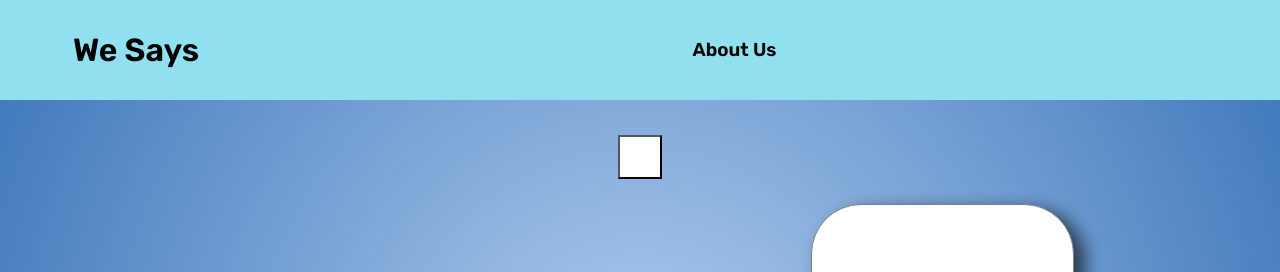
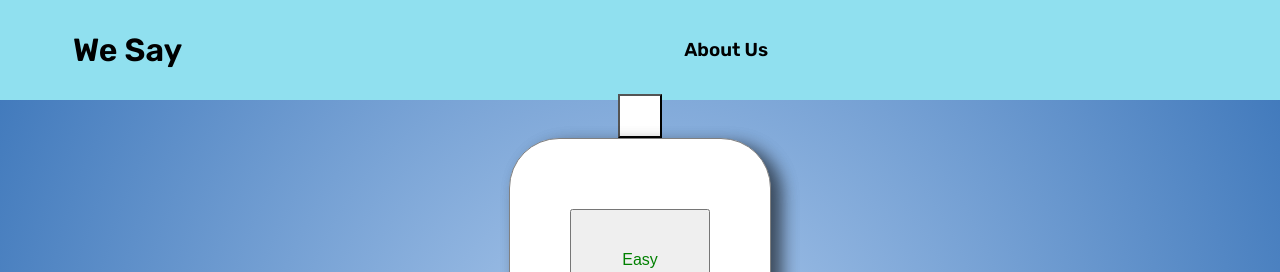
Before and after one commit to Aphenphos/We-Say, a plain HTML site: page index.html in a window 1280 px wide. Shown: the top 272 px of the page. Drawn offline with nearby package versions, Linux system fonts and the light colour scheme.

Commit message:
minor style changes

```diff
--- a/index.html
+++ b/index.html
@@ -19,7 +19,7 @@
 
 <body>
     <header>
-            <h1>We Says</h1>
+            <h1>We Say</h1>
             <h3><a href="/AboutUs/index.html">About Us</a></h3>
         <div id="user"></div>
     </header>
--- a/styles/home.css
+++ b/styles/home.css
@@ -146,6 +146,8 @@ h2 {
     border: 1px black solid;
     cursor: pointer;
     margin: 30px;
+    width: 25vw;
+    height: 25vh;
 }
 
 #user-buttons {
@@ -190,19 +192,15 @@ h2 {
 }
 
 main#home {
-    display: grid;
-    grid-template-columns: 50% 50%;
-    grid-template-rows: min-content 1fr;
-    grid-template-areas:
-        "buttons  buttons"
-        "leader-board  difficulty"
-    ;
-    justify-content: start;
+    padding: 0;
+    margin-top: -4rem;
+    display: flex;
+    flex-direction: column;
+    justify-content: center;
     justify-items: center;
-    align-items: start;
-    row-gap: 25px;
-
-    margin: 35px;
+    align-items: center;
+    height: 100%;
+    overflow: hidden;
 }
 
 #difficulty {
@@ -225,6 +223,10 @@ main#home {
     grid-template-areas:
     'blueQ redW'
     'yellowA greenS';
+    padding: 0;
+    margin: 0;
+    align-items: center;
+    justify-content: center;
 }
 
 .blue {
```
Also changed, not shown: Game/index.html (+2 -2 lines), styles/game.css (line endings or trailing spaces).
